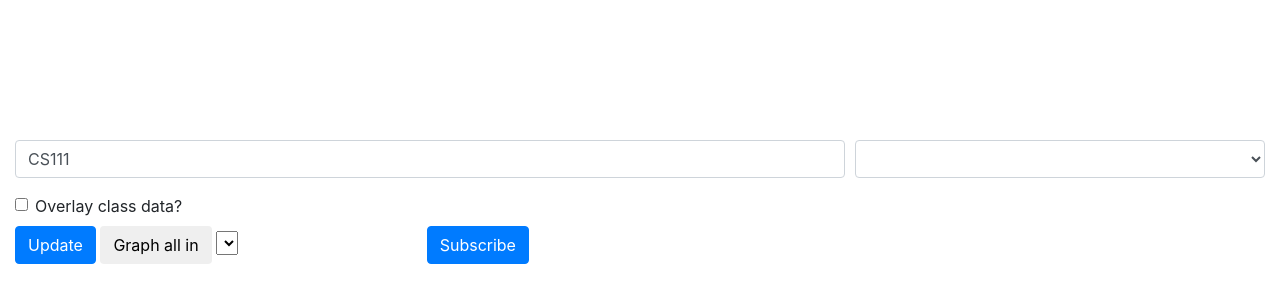
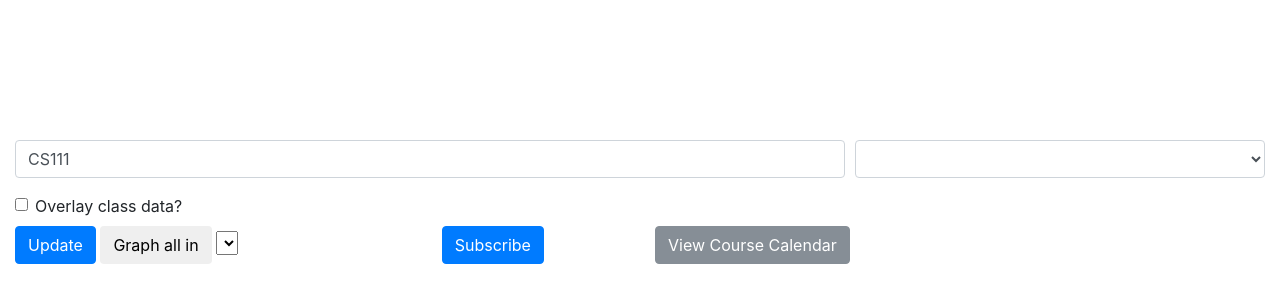
Before and after one commit to willshiao/ucr-course-dashboard, a website: page public/index.html in a window 1280 px wide. Shown: the part 500-800 px from the top of the page. Drawn offline with nearby package versions, Linux system fonts and the light colour scheme; some packages are replaced by stand-ins of ours; no server answers; a script that the page names is missing.

Commit message:
Add link to calendar from index page

```diff
--- a/public/index.html
+++ b/public/index.html
@@ -34,7 +34,12 @@
 					<button class="btn" id="graph-all-btn">Graph all in</button>
 					<select name="" id="subjectSelect"></select>
 				</div>
-				<button class="btn btn-primary" data-toggle="modal" data-target="#subscribeModal" id="subscribe-btn" type="button">Subscribe</button>
+				<div class="col-md-2">
+					<button class="btn btn-primary" data-toggle="modal" data-target="#subscribeModal" id="subscribe-btn" type="button">Subscribe</button>
+				</div>
+				<div class="col-md-2">
+					<a href="/calendar.html"><button class="btn btn-secondary" id="calendar-btn" type="button">View Course Calendar</button></a>
+				</div>
 			</div>
 		</form>
 
```
